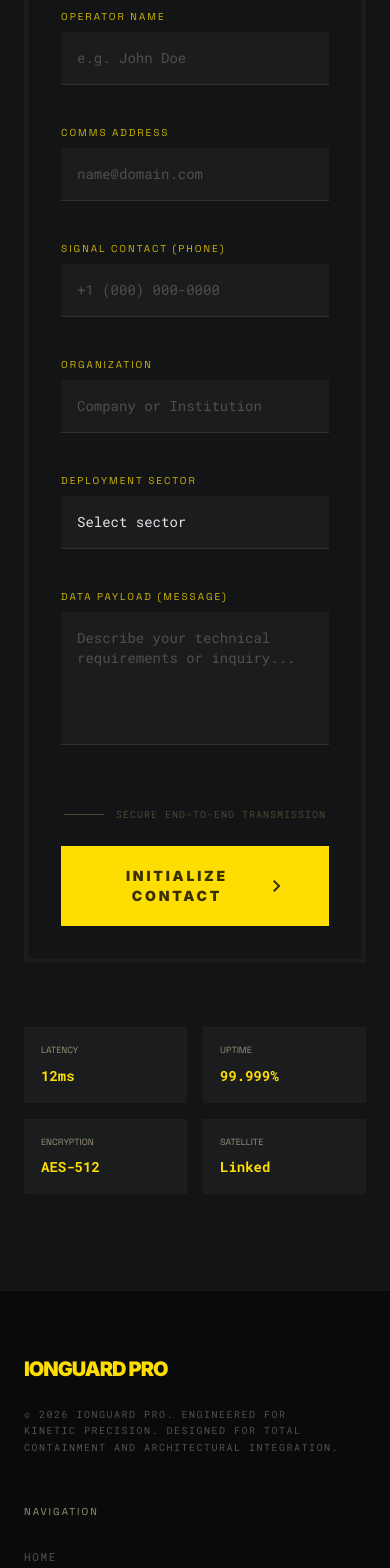
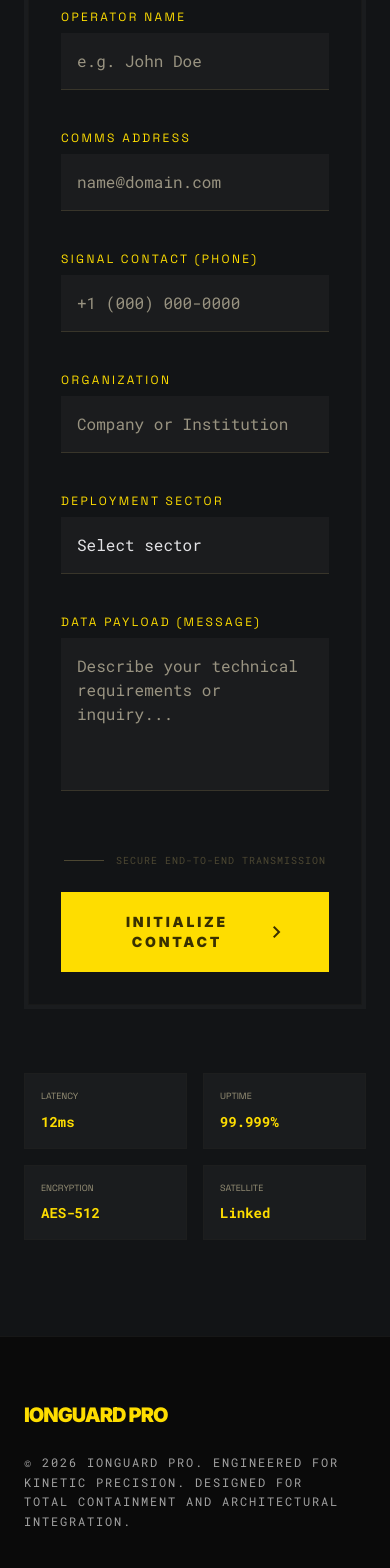
Before and after one commit to ionguardpro/ionguardpro, a Next.js app: page /contact in a window 390 px wide. Shown: the part 1360-2928 px from the top of the page. Built offline with nearby package versions, Linux system fonts and the light colour scheme.

Commit message:
Improve mobile hero height, contact form scale/contrast, and footer readability

```diff
--- a/src/app/contact/page.tsx
+++ b/src/app/contact/page.tsx
@@ -193,10 +193,10 @@ function ContactForm({
   submitted: boolean;
 }) {
   const inputClass =
-    "w-full bg-surface-container-high/40 border-b border-outline-variant/50 focus:border-primary-container focus:bg-surface-container-high focus:ring-0 focus:outline-none text-on-surface font-mono py-4 px-4 transition-all placeholder:text-on-surface-variant/30 text-sm";
+    "w-full bg-surface-container-high/40 border-b border-outline-variant/60 focus:border-primary-container focus:bg-surface-container-high focus:ring-0 focus:outline-none text-on-surface font-mono py-4 px-4 transition-all placeholder:text-on-surface-variant/70 text-base";
 
   const labelClass =
-    "block font-label text-[10px] tracking-[0.2em] uppercase text-primary-container/80 group-focus-within:text-primary-container transition-colors mb-2";
+    "block font-label text-xs tracking-[0.2em] uppercase text-primary-container group-focus-within:text-primary transition-colors mb-2";
 
   return (
     <AnimatedSection direction="right" className="lg:col-span-7">
@@ -257,7 +257,7 @@ function ContactForm({
               <select
                 value={formData.sector}
                 onChange={(e) => setFormData({ ...formData, sector: e.target.value })}
-                className="w-full bg-surface-container-high/40 border-b border-outline-variant/50 focus:border-primary-container focus:bg-surface-container-high focus:ring-0 focus:outline-none text-on-surface font-mono py-4 px-4 transition-all text-sm appearance-none cursor-pointer placeholder:text-on-surface-variant/30"
+                className="w-full bg-surface-container-high/40 border-b border-outline-variant/60 focus:border-primary-container focus:bg-surface-container-high focus:ring-0 focus:outline-none text-on-surface font-mono py-4 px-4 transition-all text-base appearance-none cursor-pointer placeholder:text-on-surface-variant/70"
               >
                 <option value="" className="bg-surface-container-low">Select sector</option>
                 <option value="residential" className="bg-surface-container-low">Residential</option>
--- a/src/app/page.tsx
+++ b/src/app/page.tsx
@@ -56,7 +56,7 @@ function HeroVideo() {
   return (
     <section
       ref={sectionRef}
-      className="relative w-full h-screen overflow-hidden bg-surface-container-lowest"
+      className="relative w-full h-[50vh] md:h-screen overflow-hidden bg-surface-container-lowest"
     >
       {/* Video */}
       <video
--- a/src/components/Footer.tsx
+++ b/src/components/Footer.tsx
@@ -21,7 +21,7 @@ export function Footer() {
             <div className="font-black text-primary-container uppercase tracking-tighter text-xl mb-6 font-headline">
               IONGUARD PRO
             </div>
-            <p className="font-mono text-[10px] uppercase tracking-[0.15em] text-neutral-600 max-w-xs leading-relaxed">
+            <p className="font-mono text-xs uppercase tracking-[0.15em] text-neutral-400 max-w-xs leading-relaxed">
               © {new Date().getFullYear()} IonGuard Pro. Engineered for Kinetic
               Precision. Designed for total containment and architectural
               integration.
@@ -30,7 +30,7 @@ export function Footer() {
 
           {/* Navigation Column */}
           <div>
-            <h4 className="font-label text-[10px] uppercase tracking-[0.2em] text-outline mb-6">
+            <h4 className="font-label text-xs uppercase tracking-[0.2em] text-neutral-300 mb-6">
               Navigation
             </h4>
             <ul className="space-y-4">
@@ -38,7 +38,7 @@ export function Footer() {
                 <li key={link.href}>
                   <Link
                     href={link.href}
-                    className="font-mono text-[11px] uppercase tracking-[0.15em] text-neutral-600 hover:text-primary-container transition-colors duration-300"
+                    className="font-mono text-sm uppercase tracking-[0.15em] text-neutral-400 hover:text-primary-container transition-colors duration-300"
                   >
                     {link.label}
                   </Link>
@@ -49,7 +49,7 @@ export function Footer() {
 
           {/* Legal Column */}
           <div>
-            <h4 className="font-label text-[10px] uppercase tracking-[0.2em] text-outline mb-6">
+            <h4 className="font-label text-xs uppercase tracking-[0.2em] text-neutral-300 mb-6">
               Legal
             </h4>
             <ul className="space-y-4">
@@ -57,7 +57,7 @@ export function Footer() {
                 <li key={link.href}>
                   <Link
                     href={link.href}
-                    className="font-mono text-[11px] uppercase tracking-[0.15em] text-neutral-600 hover:text-primary-container transition-colors duration-300"
+                    className="font-mono text-sm uppercase tracking-[0.15em] text-neutral-400 hover:text-primary-container transition-colors duration-300"
                   >
                     {link.label}
                   </Link>
@@ -69,7 +69,7 @@ export function Footer() {
 
         {/* Bottom Bar */}
         <div className="mt-16 pt-8 border-t border-neutral-900 flex flex-col md:flex-row justify-between items-center gap-4">
-          <p className="font-label text-[10px] uppercase tracking-[0.2em] text-neutral-700">
+          <p className="font-label text-xs uppercase tracking-[0.2em] text-neutral-400">
             Intelligent. Secure. Sustainable.
           </p>
           <div className="flex items-center gap-2">
@@ -77,7 +77,7 @@ export function Footer() {
               <span className="animate-ping absolute inline-flex h-full w-full rounded-full bg-primary-container opacity-75" />
               <span className="relative inline-flex rounded-full h-2 w-2 bg-primary-container" />
             </span>
-            <span className="font-mono text-[10px] text-primary-fixed-dim uppercase tracking-widest">
+            <span className="font-mono text-xs text-primary-fixed-dim uppercase tracking-widest">
               Systems Online
             </span>
           </div>
```
